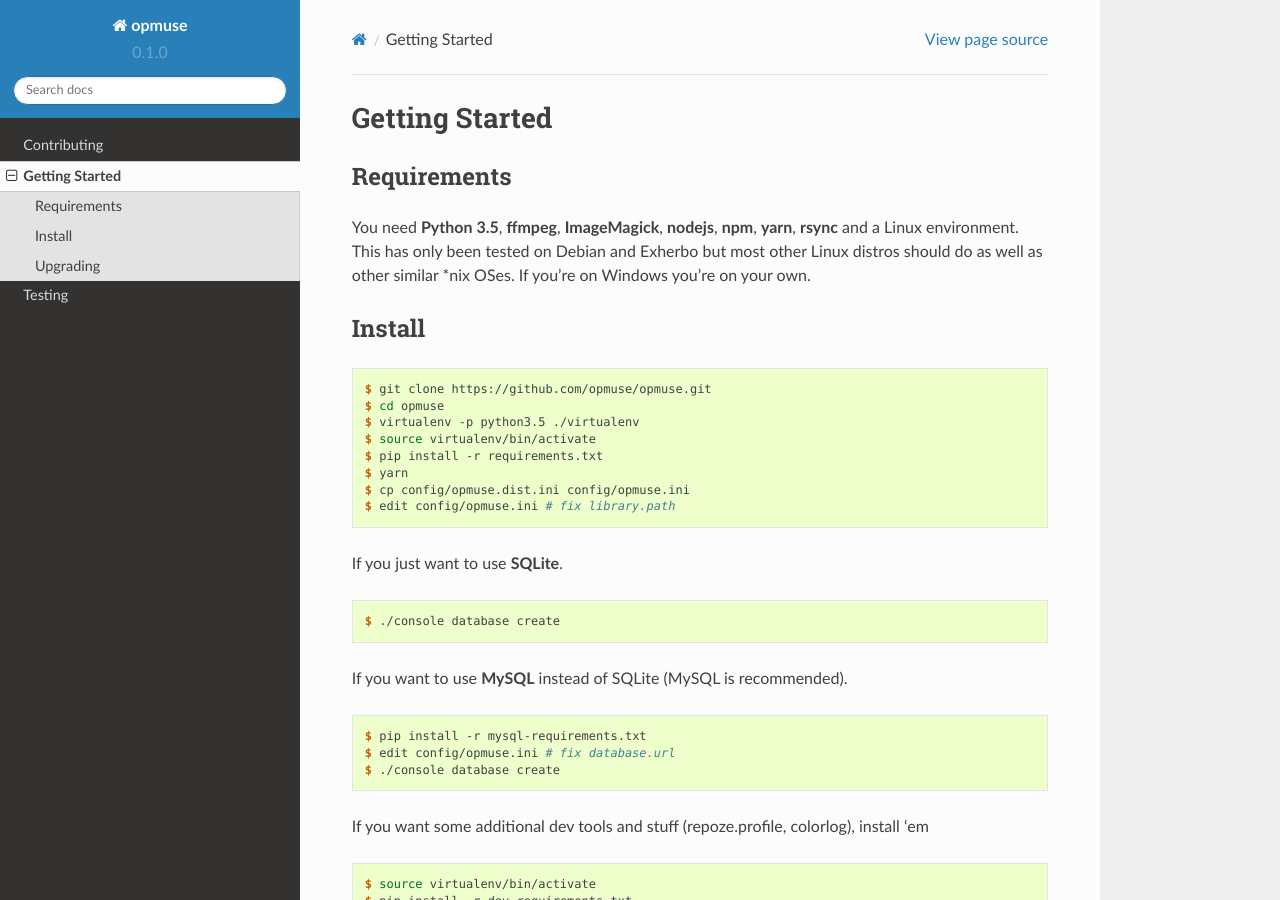
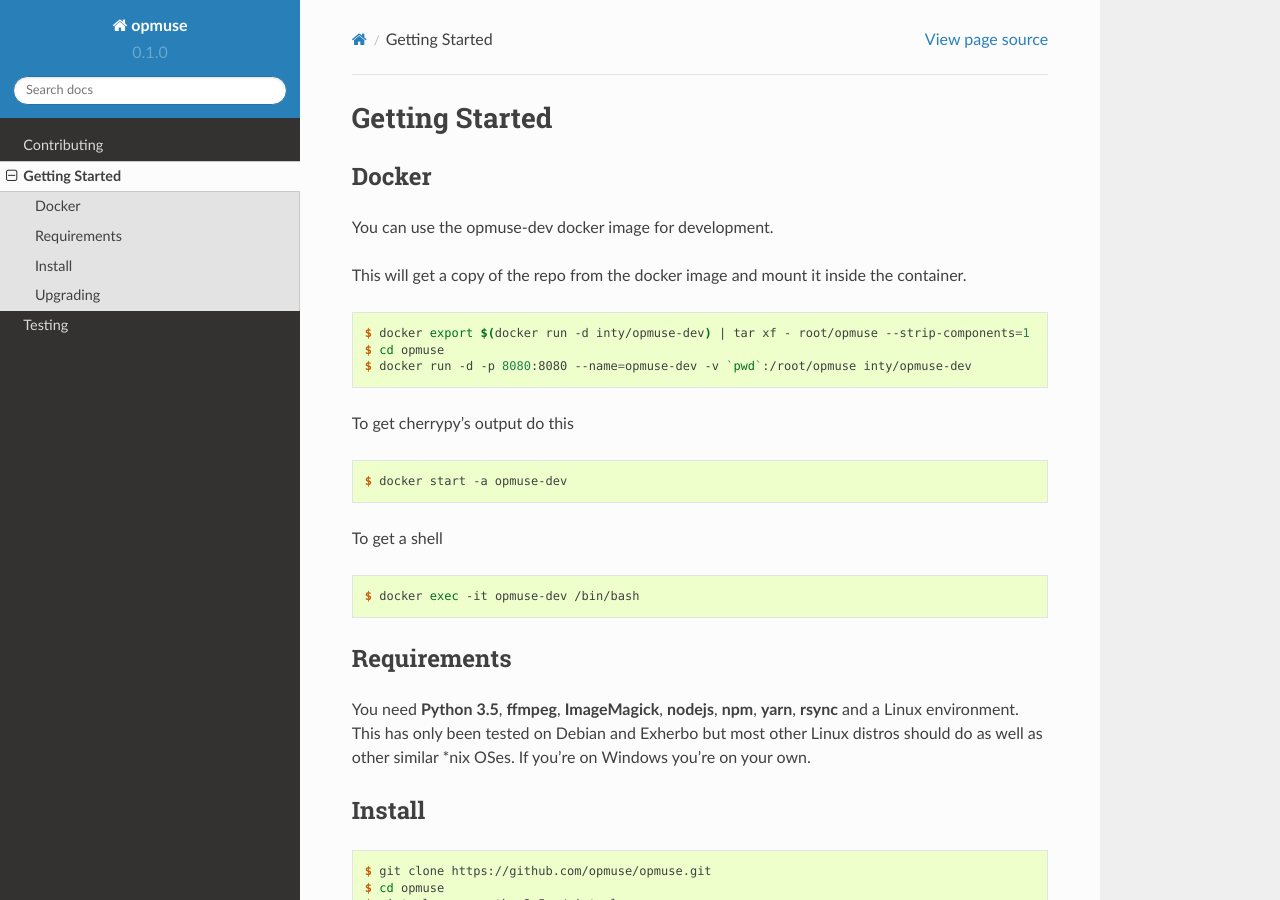
Before and after one commit to opmuse/opmuse, a Sphinx documentation site: the page built from docs/gettingstarted.rst, in a window 1280 px wide and 900 px high. Built offline with Sphinx 7.4.7 and the Read the Docs theme 2.0.0, drawn with Linux system fonts in a browser that asks for light colours.

Commit message:
Use docker image for development docs

```diff
--- a/docs/gettingstarted.rst
+++ b/docs/gettingstarted.rst
@@ -1,5 +1,30 @@
 Getting Started
 ===============
+
+Docker
+------
+
+You can use the opmuse-dev docker image for development.
+
+This will get a copy of the repo from the docker image and mount it inside the container.
+
+.. code-block:: console
+
+    $ docker export $(docker run -d inty/opmuse-dev) | tar xf - root/opmuse --strip-components=1
+    $ cd opmuse
+    $ docker run -d -p 8080:8080 --name=opmuse-dev -v `pwd`:/root/opmuse inty/opmuse-dev
+
+To get cherrypy's output do this
+
+.. code-block:: console
+
+    $ docker start -a opmuse-dev
+
+To get a shell
+
+.. code-block:: console
+
+    $ docker exec -it opmuse-dev /bin/bash
 
 Requirements
 ------------
```
